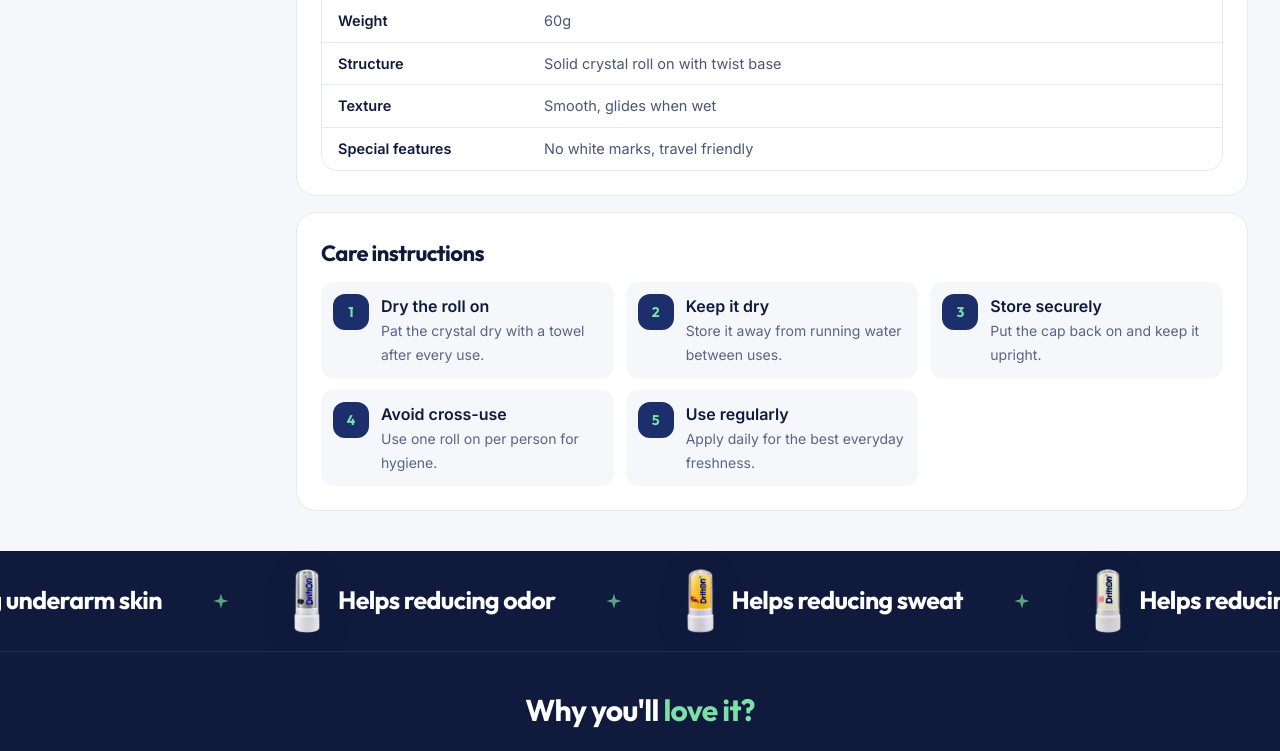
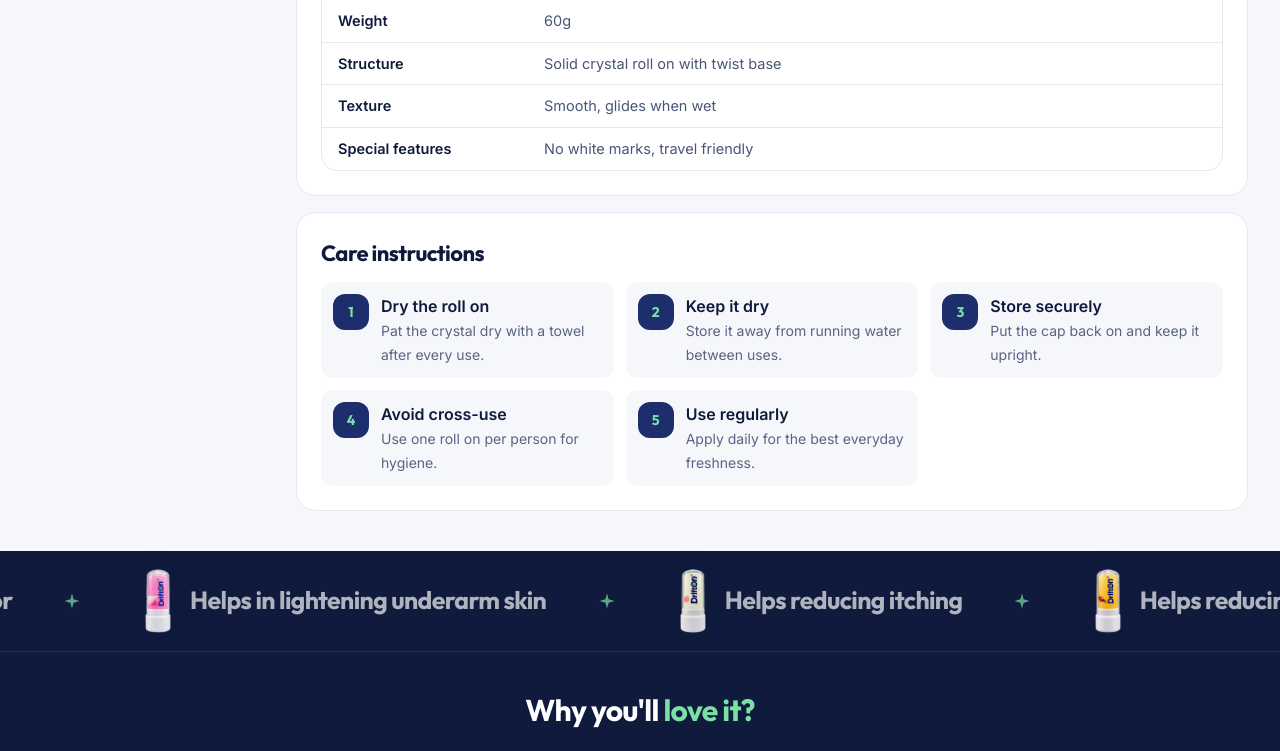
Before and after one commit to arjunmaurya96/drifton, a React (Vite) app: page /product/charcoal-alum-stick in a window 1280 px wide. Shown: the part 2000-2751 px from the top of the page. Built offline with nearby package versions, Linux system fonts and the light colour scheme; no server answers.

Commit message:
Align marquee sequence with hero section and add attractive text blink animation to top and hero tickers

```diff
--- a/src/components/AnnouncementBar.jsx
+++ b/src/components/AnnouncementBar.jsx
@@ -23,7 +23,7 @@ export default function AnnouncementBar() {
                 key={k}
                 className="flex shrink-0 items-center gap-6 px-4 font-head text-[13.5px] font-bold tracking-wide text-white sm:gap-10 sm:px-6 sm:text-[14.5px]"
               >
-                <span>{text}</span>
+                <span className="animate-glow-blink">{text}</span>
                 <span className="inline-block size-2 rotate-45 rounded-[1px] bg-[#67E8F9] shadow-[0_0_8px_#38BDF8]" />
               </span>
             ))}
--- a/src/components/ProductMarquee.jsx
+++ b/src/components/ProductMarquee.jsx
@@ -5,10 +5,10 @@ import { Sparkle } from './Icons.jsx';
 const [palash, charcoal, rose, natural] = products;
 
 const items = [
+  { text: 'Helps reducing sweat', product: palash },
+  { text: 'Helps reducing odor', product: charcoal },
+  { text: 'Helps in lightening underarm skin', product: rose },
   { text: 'Helps reducing itching', product: natural },
-  { text: 'Helps in lightening underarm skin', product: rose },
-  { text: 'Helps reducing odor', product: charcoal },
-  { text: 'Helps reducing sweat', product: palash },
 ];
 
 export default function ProductMarquee({ dark = false }) {
@@ -36,7 +36,7 @@ export default function ProductMarquee({ dark = false }) {
               alt={it.product.name}
               className="h-14 sm:h-16 w-auto object-contain filter drop-shadow-[0_8px_16px_rgba(15,26,60,0.16)] transition-transform duration-300 group-hover:scale-110"
             />
-            <span className="whitespace-nowrap font-head text-[20px] font-bold tracking-tight transition-colors sm:text-[25px]">
+            <span className="whitespace-nowrap font-head text-[20px] font-bold tracking-tight transition-colors sm:text-[25px] animate-soft-blink">
               {it.text}
             </span>
             <span className={`ml-6 sm:ml-8 ${dark ? 'text-mint/70' : 'text-brand/60'}`}>
--- a/src/index.css
+++ b/src/index.css
@@ -37,6 +37,30 @@
   --animate-from-right: from-right 1s cubic-bezier(.2,.8,.2,1) both;
   --animate-bar: bar-fill linear both;
   --animate-pop: pop-in .8s cubic-bezier(.2,.8,.2,1) both;
+  --animate-glow-blink: glow-blink 1.8s ease-in-out infinite;
+  --animate-soft-blink: soft-blink 1.8s ease-in-out infinite;
+
+  @keyframes glow-blink {
+    0%, 100% {
+      opacity: 1;
+      text-shadow: 0 0 10px rgba(255, 255, 255, 0.95), 0 0 18px rgba(56, 189, 248, 0.7);
+    }
+    50% {
+      opacity: 0.52;
+      text-shadow: none;
+    }
+  }
+
+  @keyframes soft-blink {
+    0%, 100% {
+      opacity: 1;
+      transform: scale(1);
+    }
+    50% {
+      opacity: 0.48;
+      transform: scale(0.99);
+    }
+  }
 
   @keyframes from-left { from { transform: translateX(-140px); opacity: 0; } to { transform: none; opacity: 1; } }
   @keyframes from-right { from { transform: translateX(140px); opacity: 0; } to { transform: none; opacity: 1; } }
```
